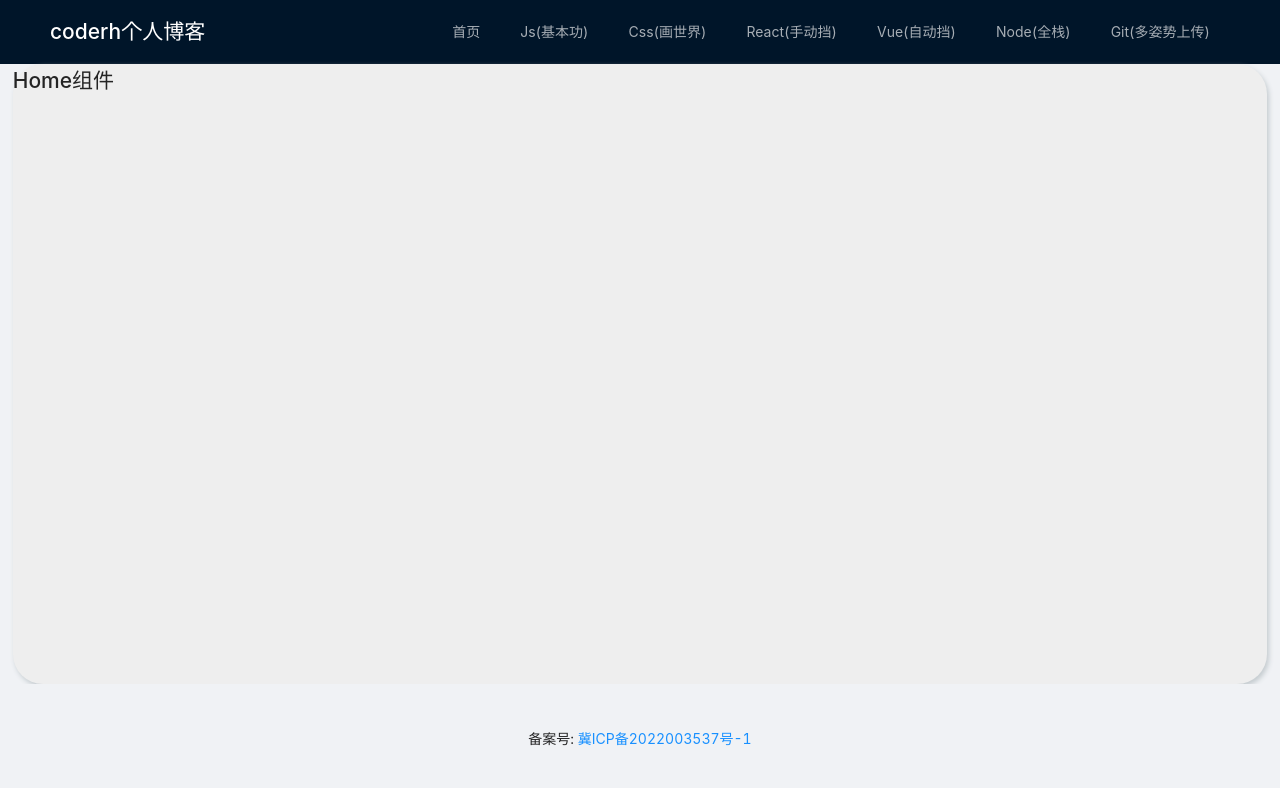
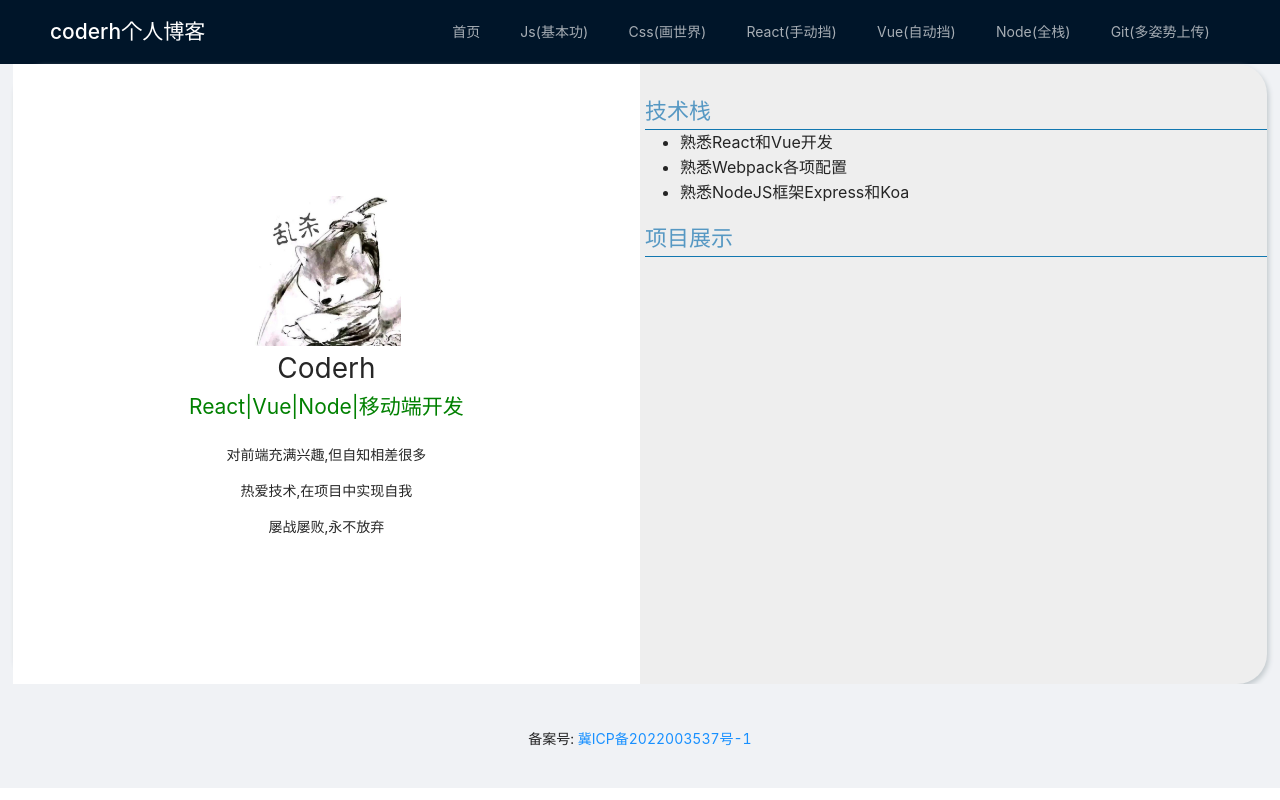
Before and after one commit to Coder-hrl/coderh_blog, a React (Create React App) app: page /home in a window 1280 px wide. Built offline with nearby package versions, Linux system fonts and the light colour scheme.

Commit message:
feat: 搭建Home首页

```diff
--- a/src/layout/AppMain/style.js
+++ b/src/layout/AppMain/style.js
@@ -2,7 +2,8 @@ import styled from 'styled-components'
 
 export const AppMainSwpper = styled.div`
   width: 98%;
-  min-height: 620px;
+  /* min-height: 620px; */
+  height: 620px;
   border-radius: 30px;
   background-color: #eeeeee;
   box-shadow: 2px 3px 5px #c4cbcf;
--- /dev/null
+++ b/src/pages/Home/components/H2/index.jsx
@@ -0,0 +1,9 @@
+import React from 'react'
+
+import H2Swpper from './style'
+
+function H2({ title }) {
+  return <H2Swpper>{title}</H2Swpper>
+}
+
+export default H2
--- /dev/null
+++ b/src/pages/Home/components/H2/style.js
@@ -0,0 +1,10 @@
+import styled from 'styled-components'
+
+const H2Swpper = styled.div`
+  font-size: 22px;
+  color: #5698c3;
+  margin-left: 5px;
+  border-bottom: 1px solid #1177b0;
+`
+
+export default H2Swpper
--- a/src/pages/Home/index.jsx
+++ b/src/pages/Home/index.jsx
@@ -1,10 +1,42 @@
 import React from 'react'
+
+import AppSwpper from './style'
+import H2 from './components/H2'
+import actvor from '../../assets/img/actvor.jpeg'
 
 function Home() {
   return (
-    <div>
-      <h2>Home组件</h2>
-    </div>
+    <AppSwpper>
+      <div className="main-left">
+        <div className="person_box">
+          <div className="actvor">
+            <img src={actvor} alt="我的头像" />
+          </div>
+          <div className="name">Coderh</div>
+          <div className="desc">
+            <p>React|Vue|Node|移动端开发</p>
+            <p>对前端充满兴趣,但自知相差很多</p>
+            <p>热爱技术,在项目中实现自我</p>
+            <p>屡战屡败,永不放弃</p>
+          </div>
+        </div>
+      </div>
+      <div className="main-right">
+        <div className="person_box">
+          <div className="area">
+            <H2 title="技术栈" />
+            <ul>
+              <li>熟悉React和Vue开发</li>
+              <li>熟悉Webpack各项配置</li>
+              <li>熟悉NodeJS框架Express和Koa</li>
+            </ul>
+          </div>
+          <div className="area">
+            <H2 title="项目展示"></H2>
+          </div>
+        </div>
+      </div>
+    </AppSwpper>
   )
 }
 
--- /dev/null
+++ b/src/pages/Home/style.js
@@ -0,0 +1,56 @@
+import styled from 'styled-components'
+
+const HomeWrapper = styled.div`
+  display: flex;
+  height: inherit;
+
+  .main-left {
+    flex: 1;
+    background-color: #fff;
+    display: flex;
+    justify-content: center;
+    align-items: center;
+    .person_box {
+      width: 400px;
+      height: 400px;
+      display: flex;
+      flex-direction: column;
+      justify-content: center;
+      align-items: center;
+      .actvor {
+        width: 150px;
+        height: 150px;
+
+        img {
+          width: 100%;
+          height: 100%;
+        }
+      }
+      .name {
+        font-size: 28px;
+      }
+      .desc {
+        p {
+          text-align: center;
+        }
+        p:first-child {
+          font-size: 21px;
+          color: green;
+        }
+      }
+    }
+  }
+  .main-right {
+    flex: 1;
+    .person_box {
+      margin-top: 30px;
+      .area {
+        ul {
+          font-size: 16px;
+        }
+      }
+    }
+  }
+`
+
+export default HomeWrapper
```
Also changed, not shown: src/assets/img/actvor.jpeg (added).
